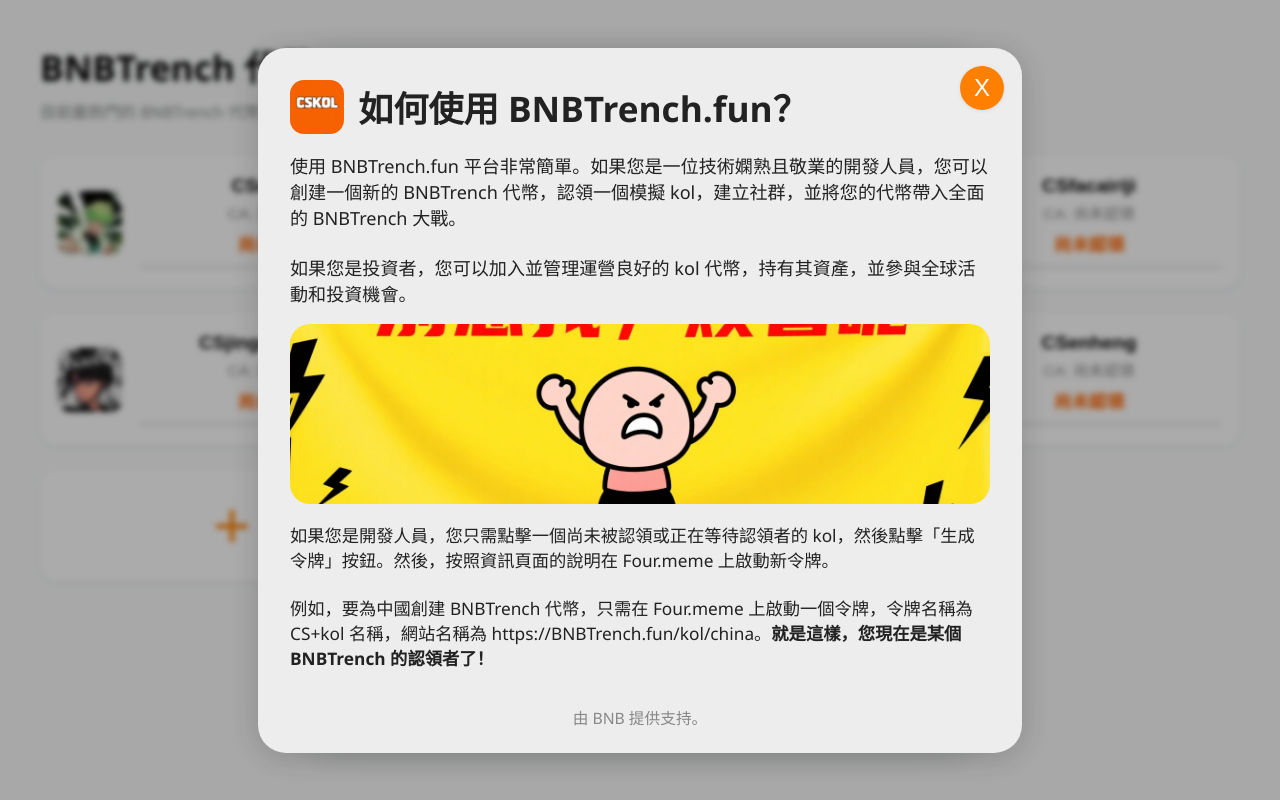
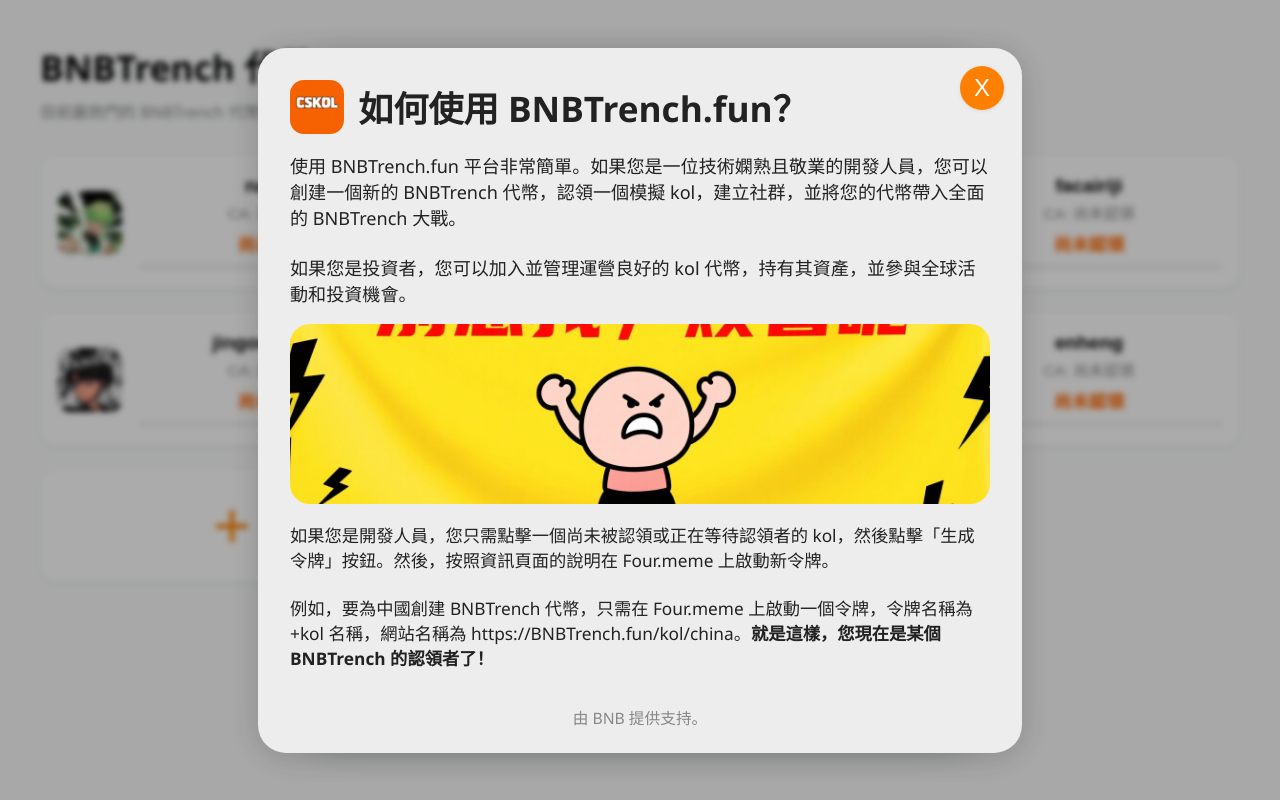
Before and after one commit to big-pig111/ceshi, a plain HTML site: page index.html in a window 1280 px wide. Both pictures are taken after a click on the button "如何使用？". Drawn offline with Linux system fonts and the light colour scheme; no server answers.

Commit message:
Update index.html

```diff
--- a/index.html
+++ b/index.html
@@ -102,7 +102,7 @@
             <button class="token-card" data-ca="0x5w29...">
                 <div class="token-img"><img src="1.jpg" alt="UHC" style="width:100%;height:100%;border-radius:12px;"></div>
                 <div class="token-info">
-                    <div class="token-title">CSnainiu</div>
+                    <div class="token-title">nainiu</div>
                     <div class="token-meta">CA: 尚未認領</div>
                     <div class="token-value">尚未認領</div>
                     <div class="token-bar"><div class="token-bar-inner" style="width: 0%"></div></div>
@@ -111,7 +111,7 @@
             <button class="token-card" data-ca="AsCM...">
                 <div class="token-img"><img src="2.jpg" alt="ghoul" style="width:100%;height:100%;border-radius:12px;"></div>
                 <div class="token-info">
-                    <div class="token-title">CSbaolingdeng</div>
+                    <div class="token-title">baolingdeng</div>
                     <div class="token-meta">CA: 尚未認領</div>
                     <div class="token-value">尚未認領</div>
                     <div class="token-bar"><div class="token-bar-inner" style="width: 0%"></div></div>
@@ -120,7 +120,7 @@
             <button class="token-card" data-ca="Asf1...">
                 <div class="token-img"><img src="3.jpg" alt="dwildo" style="width:100%;height:100%;border-radius:12px;"></div>
                 <div class="token-info">
-                    <div class="token-title">CSfacairiji</div>
+                    <div class="token-title">facairiji</div>
                     <div class="token-meta">CA: 尚未認領</div>
                     <div class="token-value">尚未認領</div>
                     <div class="token-bar"><div class="token-bar-inner" style="width: 0%"></div></div>
@@ -129,7 +129,7 @@
             <button class="token-card" data-ca="As66...">
                 <div class="token-img"><img src="4.jpg" alt="XPeople" style="width:100%;height:100%;border-radius:12px;"></div>
                 <div class="token-info">
-                    <div class="token-title">CSjingouwajueji</div>
+                    <div class="token-title">jingouwajueji</div>
                     <div class="token-meta">CA: 尚未認領</div>
                     <div class="token-value">尚未認領</div>
                     <div class="token-bar"><div class="token-bar-inner" style="width: 0%"></div></div>
@@ -138,7 +138,7 @@
             <button class="token-card" data-ca="As9d...">
                 <div class="token-img"><img src="5.jpg" alt="Kisses" style="width:100%;height:100%;border-radius:12px;"></div>
                 <div class="token-info">
-                    <div class="token-title">CSwickli</div>
+                    <div class="token-title">wickli</div>
                     <div class="token-meta">CA: 尚未認領</div>
                     <div class="token-value">尚未認領</div>
                     <div class="token-bar"><div class="token-bar-inner" style="width: 0%"></div></div>
@@ -147,7 +147,7 @@
             <button class="token-card" data-ca="6th...">
                 <div class="token-img"><img src="6.jpg" alt="NewToken" style="width:100%;height:100%;border-radius:12px;"></div>
                 <div class="token-info">
-                    <div class="token-title">CSenheng</div>
+                    <div class="token-title">enheng</div>
                     <div class="token-meta">CA: 尚未認領</div>
                     <div class="token-value">尚未認領</div>
                     <div class="token-bar"><div class="token-bar-inner" style="width: 0%"></div></div>
@@ -252,7 +252,7 @@
             </div>
             <div style="color:#222;font-size:1.08rem;margin-bottom:18px;text-align:left;width:100%;">
                 如果您是開發人員，您只需點擊一個尚未被認領或正在等待認領者的 kol，然後點擊「生成令牌」按鈕。然後，按照資訊頁面的說明在 Four.meme 上啟動新令牌。<br><br>
-                例如，要為中國創建 BNBTrench 代幣，只需在 Four.meme 上啟動一個令牌，令牌名稱為 CS+kol 名稱，網站名稱為 https://BNBTrench.fun/kol/china。<b>就是這樣，您現在是某個 BNBTrench 的認領者了！</b>
+                例如，要為中國創建 BNBTrench 代幣，只需在 Four.meme 上啟動一個令牌，令牌名稱為 +kol 名稱，網站名稱為 https://BNBTrench.fun/kol/china。<b>就是這樣，您現在是某個 BNBTrench 的認領者了！</b>
             </div>
 
             <div style="width:100%;text-align:center;color:#888;font-size:0.98rem;margin-top:18px;">由 BNB 提供支持。</div>
```
